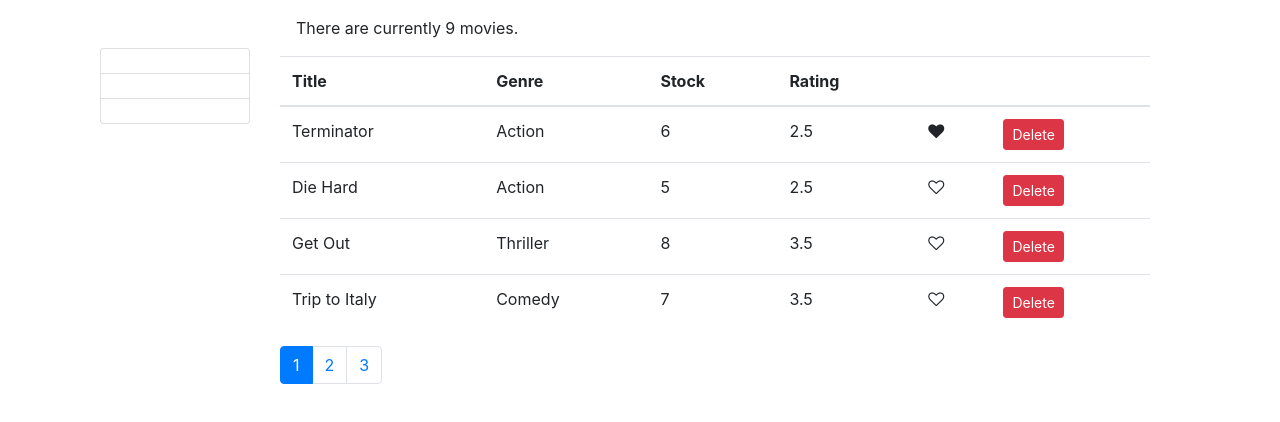
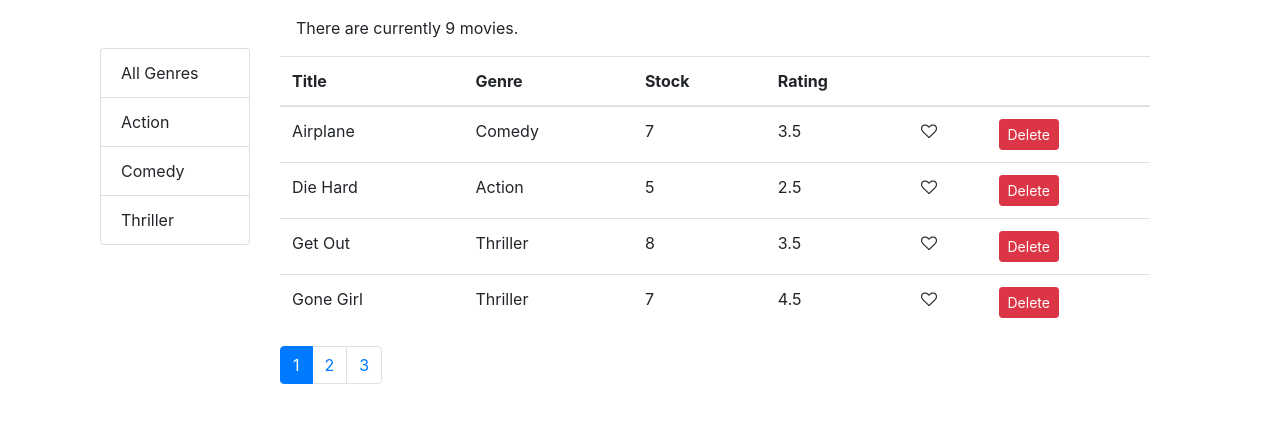
Before and after one commit to Fraser123456/VidlyReactAp, a React (Create React App) app in the folder vidly/: page / in a window 1280 px wide. Shown: the top 422 px of the page. Built offline with nearby package versions, Linux system fonts and the light colour scheme.

Commit message:
sorting and filterig

```diff
--- a/vidly/src/component/common/listGroup.jsx
+++ b/vidly/src/component/common/listGroup.jsx
@@ -1,13 +1,23 @@
 const ListGroup = (props) => {
-  const { genres, textPropert, valueProperty, onItemSelect } = props;
+  const {
+    genres,
+    textPropert,
+    valueProperty,
+    selectedGenre,
+    onItemSelect,
+  } = props;
 
   return (
     <ul className="list-group mt-5">
       {genres.map((genre) => (
         <li
           key={genre[valueProperty]}
-          style={{ cursor: 'pointer' }}
-          className="list-group-item"
+          style={{ cursor: "pointer" }}
+          className={
+            selectedGenre === genre
+              ? "list-group-item active"
+              : "list-group-item"
+          }
           onClick={() => onItemSelect(genre)}
         >
           {genre[textPropert]}
@@ -17,4 +27,9 @@ const ListGroup = (props) => {
   );
 };
 
+ListGroup.defaultProps = {
+  textPropert: "name",
+  valueProperty: "_id",
+};
+
 export default ListGroup;
--- a/vidly/src/component/movies.jsx
+++ b/vidly/src/component/movies.jsx
@@ -1,10 +1,11 @@
-import React, { Component } from 'react';
-import { getMovies } from '../Starter Code/services/fakeMovieService';
-import { getGenres } from '../Starter Code/services/fakeGenreService';
-import Like from './common/like';
-import Pagination from './common/pagination';
-import { paginate } from '../utils/paginate';
-import ListGroup from './common/listGroup';
+import React, { Component } from "react";
+import { getMovies } from "../Starter Code/services/fakeMovieService";
+import { getGenres } from "../Starter Code/services/fakeGenreService";
+import Pagination from "./common/pagination";
+import { paginate } from "../utils/paginate";
+import ListGroup from "./common/listGroup";
+import MoviesTable from "./moviesTable";
+import _ from "lodash";
 
 class Movies extends Component {
   state = {
@@ -12,89 +13,23 @@ class Movies extends Component {
     genres: [],
     pageSize: 4,
     currentPage: 1,
+    sortColumn: { path: "title", order: "asc" },
   };
 
   componentDidMount() {
-    this.setState({ movies: getMovies(), genres: getGenres() });
-  }
-
-  render() {
-    const { length: count } = this.state.movies;
-    const { pageSize, currentPage, movies: allMovies, genres } = this.state;
-    const movies = paginate(allMovies, currentPage, pageSize);
-
-    return (
-      <React.Fragment>
-        <div className="row col-12">
-          <div className="col-2">
-            <ListGroup
-              genres={genres}
-              textProperty="name"
-              valueProperty="_id"
-              onItemSelect={this.handleGenreSelect}
-            />
-          </div>
-          <div className="col">
-            <p className="m-3">{this.getDisplayText()}</p>
-            <table className="table">
-              <thead>
-                <tr>
-                  <th>Title</th>
-                  <th>Genre</th>
-                  <th>Stock</th>
-                  <th>Rating</th>
-                  <th></th>
-                  <th></th>
-                </tr>
-              </thead>
-              <tbody>
-                {movies.map((movie) => {
-                  return (
-                    <tr key={movie._id}>
-                      <td>{movie.title}</td>
-                      <td>{movie.genre.name}</td>
-                      <td>{movie.numberInStock}</td>
-                      <td>{movie.dailyRentalRate}</td>
-                      <td>
-                        <Like
-                          liked={movie.liked}
-                          onToggleClick={() => this.handleLike(movie)}
-                        />
-                      </td>
-                      <td>
-                        <button
-                          onClick={() => this.handleDelete(movie)}
-                          className="btn btn-danger btn-sm"
-                        >
-                          Delete
-                        </button>
-                      </td>
-                    </tr>
-                  );
-                })}
-              </tbody>
-            </table>
-            <Pagination
-              itemsCount={count}
-              pageSize={pageSize}
-              currentPage={currentPage}
-              onPageChange={this.handlePageChange}
-            />
-          </div>
-        </div>
-      </React.Fragment>
-    );
+    const genres = [{ _id: "", name: "All Genres" }, ...getGenres()];
+    this.setState({ movies: getMovies(), genres });
   }
 
   handleGenreSelect = (genre) => {
-    console.log(genre);
+    this.setState({ selectedGenre: genre, currentPage: 1 });
   };
 
-  getDisplayText = () => {
-    const count = this.state.movies.length;
+  getDisplayText = (filtered) => {
+    const count = filtered.length;
     return count !== 0
-      ? 'There are currently ' + count + ' movies.'
-      : 'There are no more movies left!';
+      ? "There are currently " + count + " movies."
+      : "There are no more movies left!";
   };
 
   handleDelete = (movie) => {
@@ -119,6 +54,66 @@ class Movies extends Component {
   handlePageChange = (page) => {
     this.setState({ currentPage: page });
   };
+
+  handleSort = (path) => {
+    const sortColumn = { ...this.state.sortColumn };
+    if (sortColumn.path === path)
+      sortColumn.order = sortColumn.order === "asc" ? "desc" : "asc";
+    else {
+      sortColumn.path = path;
+      sortColumn.order = "asc";
+    }
+    this.setState({ sortColumn });
+  };
+
+  render() {
+    const {
+      pageSize,
+      currentPage,
+      movies: allMovies,
+      genres,
+      selectedGenre,
+      sortColumn,
+    } = this.state;
+
+    const filtered =
+      selectedGenre && selectedGenre._id
+        ? allMovies.filter((x) => x.genre._id === selectedGenre._id)
+        : allMovies;
+
+    const sorted = _.orderBy(filtered, [sortColumn.path], [sortColumn.order]);
+
+    const movies = paginate(sorted, currentPage, pageSize);
+
+    return (
+      <React.Fragment>
+        <div className="row col-12">
+          <div className="col-2">
+            <ListGroup
+              genres={genres}
+              selectedGenre={selectedGenre}
+              onItemSelect={this.handleGenreSelect}
+            />
+          </div>
+          <div className="col">
+            <p className="m-3">{this.getDisplayText(filtered)}</p>
+            <MoviesTable
+              movies={movies}
+              onLike={this.handleLike}
+              onDelete={this.handleDelete}
+              onSort={this.handleSort}
+            />
+            <Pagination
+              itemsCount={filtered.length}
+              pageSize={pageSize}
+              currentPage={currentPage}
+              onPageChange={this.handlePageChange}
+            />
+          </div>
+        </div>
+      </React.Fragment>
+    );
+  }
 }
 
 export default Movies;
--- /dev/null
+++ b/vidly/src/component/moviesTable.jsx
@@ -0,0 +1,46 @@
+import React from "react";
+import Like from "./common/like";
+
+const MoviesTable = (props) => {
+  const { movies, onLike, onDelete, onSort } = props;
+
+  return (
+    <table className="table">
+      <thead>
+        <tr>
+          <th onClick={() => onSort("title")}>Title</th>
+          <th onClick={() => onSort("genre.name")}>Genre</th>
+          <th onClick={() => onSort("numberInStock")}>Stock</th>
+          <th onClick={() => onSort("dailyRentalRate")}>Rating</th>
+          <th></th>
+          <th></th>
+        </tr>
+      </thead>
+      <tbody>
+        {movies.map((movie) => {
+          return (
+            <tr key={movie._id}>
+              <td>{movie.title}</td>
+              <td>{movie.genre.name}</td>
+              <td>{movie.numberInStock}</td>
+              <td>{movie.dailyRentalRate}</td>
+              <td>
+                <Like liked={movie.liked} onToggleClick={() => onLike(movie)} />
+              </td>
+              <td>
+                <button
+                  onClick={() => onDelete(movie)}
+                  className="btn btn-danger btn-sm"
+                >
+                  Delete
+                </button>
+              </td>
+            </tr>
+          );
+        })}
+      </tbody>
+    </table>
+  );
+};
+
+export default MoviesTable;
```
